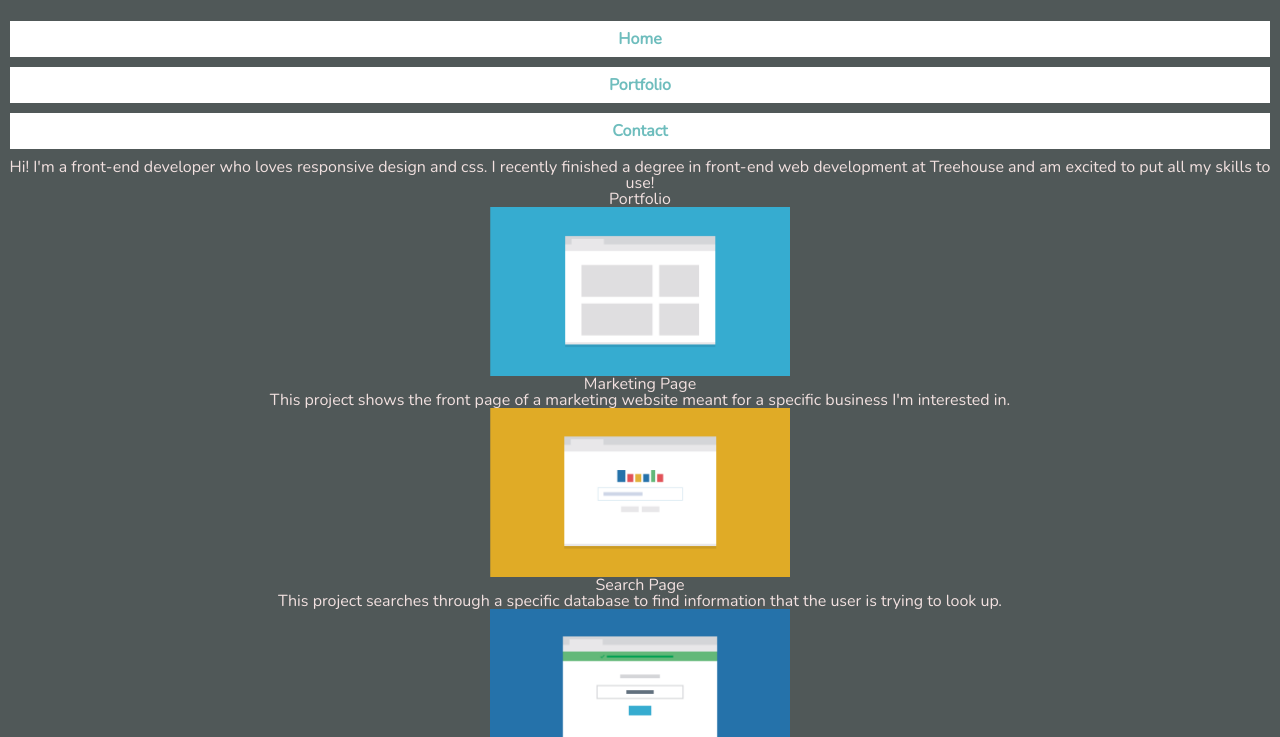
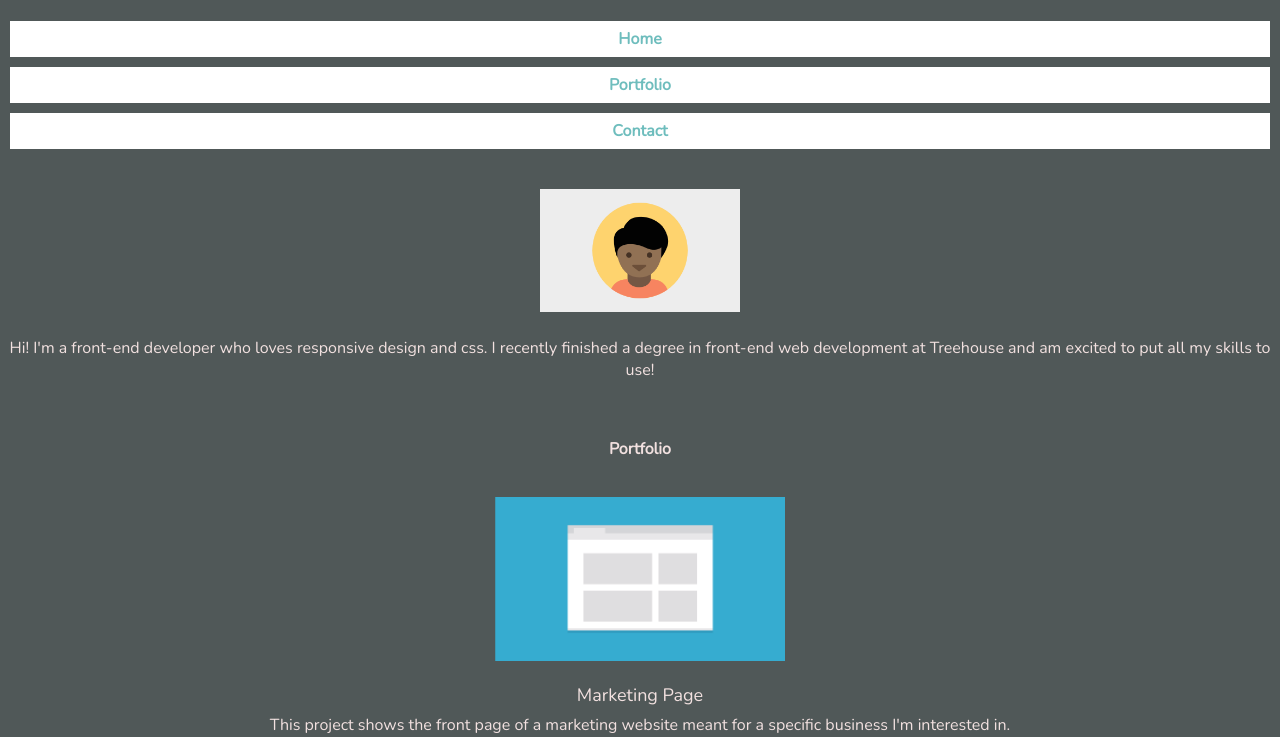
Before and after one commit to I-Strohmeyer/techdegree-project-2, a plain HTML site: page index.html in a window 1280 px wide. Shown: the part 63-800 px from the top of the page. Drawn offline with nearby package versions, Linux system fonts and the light colour scheme.

Commit message:
Adjusted text wip

```diff
--- a/css/styles.css
+++ b/css/styles.css
@@ -30,10 +30,6 @@ li {
   font-weight: 600;
 }
 
-.test {
-  width: 90%;
-}
-
 /* Text */
 
 h1 {
@@ -43,6 +39,29 @@ h1 {
     font-weight: 900;
 }
 
+h2 {
+  font-size: 16px;
+  font-weight: 700;
+  padding-top: 50px;
+  padding-bottom: 40px;
+}
+
+p {
+  padding-left:5px;
+  padding-right: 5px;
+  padding-bottom: 10px;
+  line-height: 140%;
+}
+
+h3 {
+  font-size: 18px;
+  font-weight: 400;
+  padding-top: 25px;
+  padding-bottom: 10px;
+}
+
+
+
 /* Links */
 
 ul a {
@@ -51,6 +70,13 @@ ul a {
  }
 
 /* Pictures */
+
+.profile-pic {
+  margin-top: 30px;
+  margin-bottom: 25px;
+  width: 200px;
+}
+
 .main-pic {
-  width: 300px;
+  width: 290px;
 }
--- a/index.html
+++ b/index.html
@@ -23,11 +23,13 @@
   </div>
   </header>
   <div class="intro">
-    <p>
+    <img class="profile-pic" src="img/responsive-layout-profile.png" alt="A pretty picture of myself">
+    <p class="text-intro">
       Hi! I'm a front-end developer who loves responsive design and css. I
       recently finished a degree in front-end web development at Treehouse and
       am excited to put all my skills to use!
     </p>
+
   </div>
   <div class="main-content">
     <h2>Portfolio</h2>
@@ -41,15 +43,15 @@
     <h3>Travel App</h3>
     <p>This project compares travel times based on different transportation methods and tells you the best one.</p>
     <img class=main-pic src="img/portfolio-4.png" alt="Picture of my Map of Favorite Spots">
-    <h2>Map of Favorite Spots</h2>
+    <h3>Map of Favorite Spots</h3>
     <p>This project uses mapping apis to plot points for my favorite spots in the city for a do-it-yourself walking
       tour.</p>
     <img class=main-pic src="img/portfolio-5.png" alt="Picture of my Photo Gallery">
-    <h2>Photo Gallery</h2>
+    <h3>Photo Gallery</h3>
     <p>This project shows pictures from a recent trip to the viewer and allows them to easily navigate through photos.
     </p>
     <img class=main-pic src="img/portfolio-6.png" alt="Picture of my Calculator">
-    <h2>Calculator</h2>
+    <h3>Calculator</h3>
     <p>Someone can enter in the numbers they want, and press the big blue button and get the result.</p>
   </div>
   <footer>
```
Also changed, not shown: img/responsive-layout-profile.png (added).
